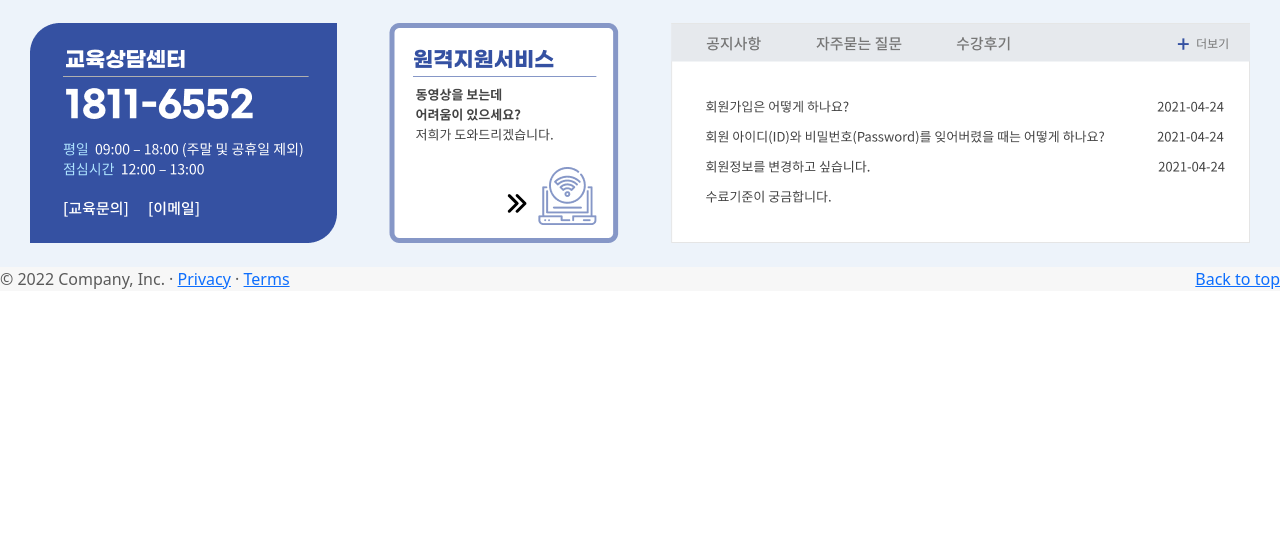
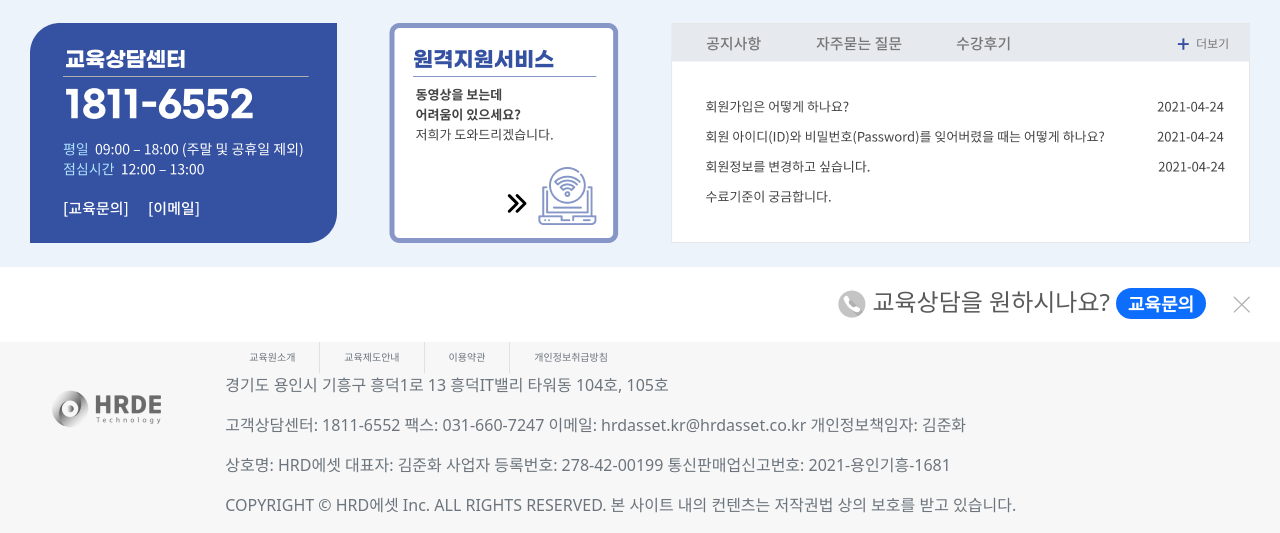
Before and after one commit to gieskiverz/korean-web, a PHP site: page / in a window 1280 px wide. Shown: the part 2315-2848 px from the top of the page. Before the commit the page ends 2604 px from the top, so only its background shows below. Run offline with PHP 8.4, Linux system fonts and the light colour scheme.

Commit message:
update-footer-homepage

```diff
--- a/carousel.css
+++ b/carousel.css
@@ -4,7 +4,7 @@
 
 body {
   /* padding-top: 3rem; */
-  padding-bottom: 3rem;
+  /* padding-bottom: 3rem; */
   color: #5a5a5a;
 }
 
--- a/index.html
+++ b/index.html
@@ -42,7 +42,7 @@
 <body>
   <main>
     <div class="row">
-      <div class="col-lg-12">
+      <div class="col-lg-12" style="background-color: #F7F7F7;">
         <nav class="py-1 px-4 bg-light float-end">
           <div class="container d-flex flex-wrap">
             <ul class="nav">
@@ -315,11 +315,40 @@
       <img class="img-fluid p-4" src="assets/img/info.png" alt="">
     </div>
 
+    <div class="container-fluid-lg p-2 text-end fs-4">
+      <img src="assets/img/telepon.png" alt=""> 교육상담을 원하시나요?
+      <span class="badge rounded-pill bg-primary">교육문의</span>
+      <img class="p-3" src="assets/img/x.png" alt="">
+    </div>
 
     <!-- FOOTER -->
-    <footer class="container-lg-fluid" style="background-color: #F7F7F7;">
-      <p class="float-end"><a href="#">Back to top</a></p>
-      <p>&copy; 2022 Company, Inc. &middot; <a href="#">Privacy</a> &middot; <a href="#">Terms</a></p>
+    <footer class="container-fluid" style="background-color: #F7F7F7;">
+      <div class="row">
+        <div class="col-lg-2 p-5">
+          <img class="rounded mx-auto d-block" src="assets/img/logoabu.png" alt="">
+        </div>
+        <div class="col-lg-10">
+          <div class="col md-12">
+
+            <ul class="nav">
+              <li class="nav-item"><small style="font-size: x-small;"><a href="#"
+                    class="nav-link link-dark px-4 d-block text-muted">교육원소개</a></small></li>
+              <li class="nav-item"><small style="font-size: x-small;"><a href="#"
+                    class="nav-link link-dark px-4 d-block text-muted border-end border-start">교육제도안내</a></small></li>
+              <li class="nav-item"><small style="font-size: x-small;"><a href="#"
+                    class="nav-link link-dark px-4 d-block text-muted border-end">이용약관</a></small></li>
+              <li class="nav-item"><small style="font-size: x-small;"><a href="#"
+                    class="nav-link link-dark px-4 d-block text-muted">개인정보취급방침</a></small></li>
+            </ul>
+          </div>
+          <div class="col md-12">
+              <p class="fs-6 text-muted">경기도 용인시 기흥구 흥덕1로 13 흥덕IT밸리 타워동 104호, 105호</p>
+              <p class="fs-6 text-muted">고객상담센터: 1811-6552 팩스: 031-660-7247 이메일: hrdasset.kr@hrdasset.co.kr 개인정보책임자: 김준화</p>
+              <p class="fs-6 text-muted">상호명: HRD에셋 대표자: 김준화 사업자 등록번호: 278-42-00199 통신판매업신고번호: 2021-용인기흥-1681</p>
+              <p class="fs-6 text-muted">COPYRIGHT © HRD에셋 Inc. ALL RIGHTS RESERVED. 본 사이트 내의 컨텐츠는 저작권법 상의 보호를 받고 있습니다.</p>
+          </div>
+        </div>
+      </div>
     </footer>
   </main>
 
```
Also changed, not shown: assets/img/logoabu.png (added), assets/img/telepon.png (added), assets/img/x.png (added).
